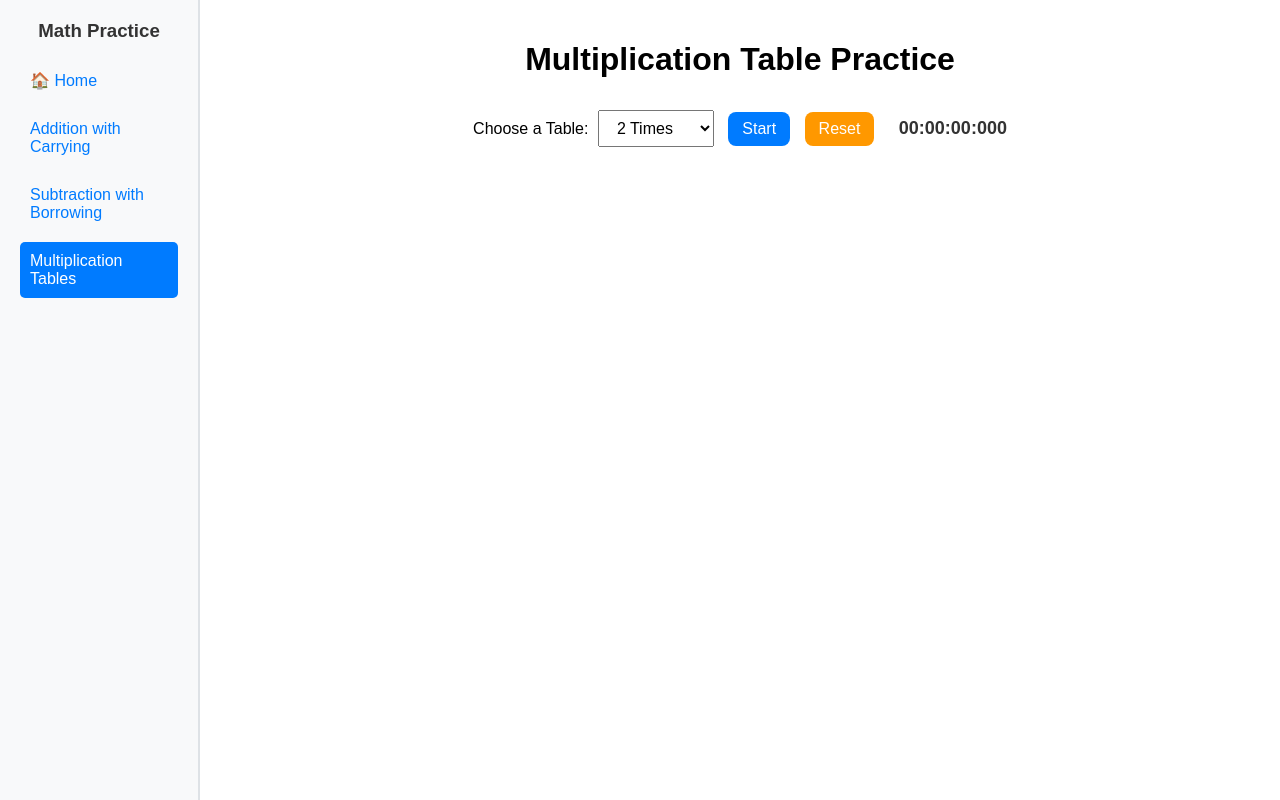
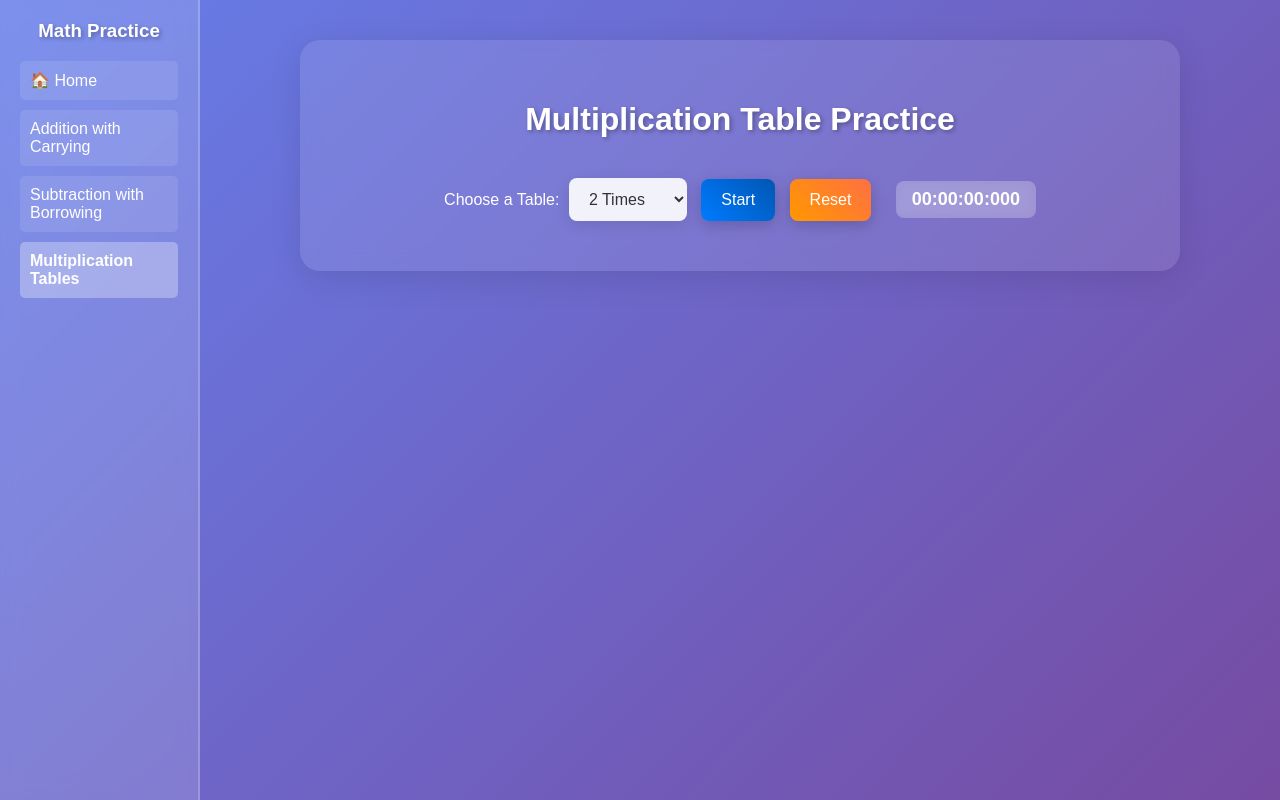
Before and after one commit to ravindrakumarb1982-max/typescript-exercises, a website: page tables.html in a window 1280 px wide. Drawn offline with Linux system fonts and the light colour scheme.

Commit message:
Apply beautiful gradient background and embossed styling to all practice pages

```diff
--- a/tables.html
+++ b/tables.html
@@ -8,23 +8,27 @@
         body {
             font-family: Arial, sans-serif;
             margin: 0;
-            background: white;
+            background: linear-gradient(135deg, #667eea 0%, #764ba2 100%);
+            min-height: 100vh;
+            color: white;
             display: flex;
         }
 
         .sidebar {
             width: 200px;
-            background-color: #f8f9fa;
+            background: rgba(255, 255, 255, 0.15);
             padding: 20px;
-            border-right: 2px solid #dee2e6;
+            border-right: 2px solid rgba(255, 255, 255, 0.2);
             height: 100vh;
             box-sizing: border-box;
+            backdrop-filter: blur(10px);
         }
 
         .sidebar h3 {
             margin-top: 0;
-            color: #333;
+            color: white;
             text-align: center;
+            text-shadow: 2px 2px 4px rgba(0,0,0,0.3);
         }
 
         .sidebar ul {
@@ -38,20 +42,22 @@
 
         .sidebar a {
             text-decoration: none;
-            color: #007BFF;
+            color: white;
             padding: 10px;
             display: block;
             border-radius: 5px;
             transition: background-color 0.3s;
+            background: rgba(255, 255, 255, 0.1);
         }
 
         .sidebar a:hover {
-            background-color: #e9ecef;
+            background: rgba(255, 255, 255, 0.2);
         }
 
         .sidebar a.active {
-            background-color: #007BFF;
+            background: rgba(255, 255, 255, 0.3);
             color: white;
+            font-weight: bold;
         }
 
         .main-content {
@@ -60,11 +66,31 @@
             text-align: center;
         }
 
-        select,
-        button {
-            padding: 8px 14px;
+        .practice-container {
+            max-width: 800px;
+            margin: 20px auto;
+            padding: 40px;
+            background: rgba(255, 255, 255, 0.1);
+            border-radius: 20px;
+            backdrop-filter: blur(10px);
+            box-shadow: 0 8px 32px rgba(0, 0, 0, 0.1);
+        }
+
+        h1 {
+            color: white;
+            text-shadow: 2px 2px 4px rgba(0,0,0,0.3);
+            margin-bottom: 30px;
+        }
+
+        select {
+            padding: 12px 16px;
             margin: 10px 5px;
             font-size: 16px;
+            border: none;
+            border-radius: 8px;
+            background: rgba(255, 255, 255, 0.9);
+            color: #333;
+            box-shadow: 0 4px 15px rgba(0, 0, 0, 0.1);
         }
 
         table {
@@ -103,24 +129,31 @@
             border-radius: 8px;
             cursor: pointer;
             color: white;
+            padding: 12px 20px;
+            margin: 10px 5px;
+            font-size: 16px;
+            box-shadow: 0 4px 15px rgba(0, 0, 0, 0.2);
+            transition: all 0.3s ease;
         }
 
         #startBtn {
-            background-color: #007BFF;
-            /* Blue */
+            background: linear-gradient(45deg, #007BFF, #0056b3);
         }
 
         #startBtn:hover {
-            background-color: #0056b3;
+            background: linear-gradient(45deg, #0056b3, #004085);
+            transform: translateY(-2px);
+            box-shadow: 0 6px 20px rgba(0, 0, 0, 0.3);
         }
 
         #resetBtn {
-            background-color: #FF9800;
-            /* Orange */
+            background: linear-gradient(45deg, #FF9800, #ff7043);
         }
 
         #resetBtn:hover {
-            background-color: #e68900;
+            background: linear-gradient(45deg, #e68900, #e64a19);
+            transform: translateY(-2px);
+            box-shadow: 0 6px 20px rgba(0, 0, 0, 0.3);
         }
 
         #timer {
@@ -128,7 +161,11 @@
             font-weight: bold;
             margin-left: 15px;
             display: inline-block;
-            color: #333;
+            color: white;
+            background: rgba(255, 255, 255, 0.2);
+            padding: 8px 16px;
+            border-radius: 8px;
+            backdrop-filter: blur(5px);
         }
 
         /* Show Answer Button styles */
@@ -193,6 +230,7 @@
     </div>
 
     <div class="main-content">
+        <div class="practice-container">
             <h1>Multiplication Table Practice</h1>
 
             <label for="tableSelect">Choose a Table:</label>
@@ -219,6 +257,7 @@
 
             <div id="quizContainer"></div>
         </div>
+    </div>
 
     <!-- Load compiled TypeScript (JS file from dist) -->
     <script src="dist/tables/script.js"></script>
```
Also changed, not shown: addition.html (+45 -15 lines), subtraction.html (+45 -15 lines). Lines whose indentation alone changed are shown as unchanged.
